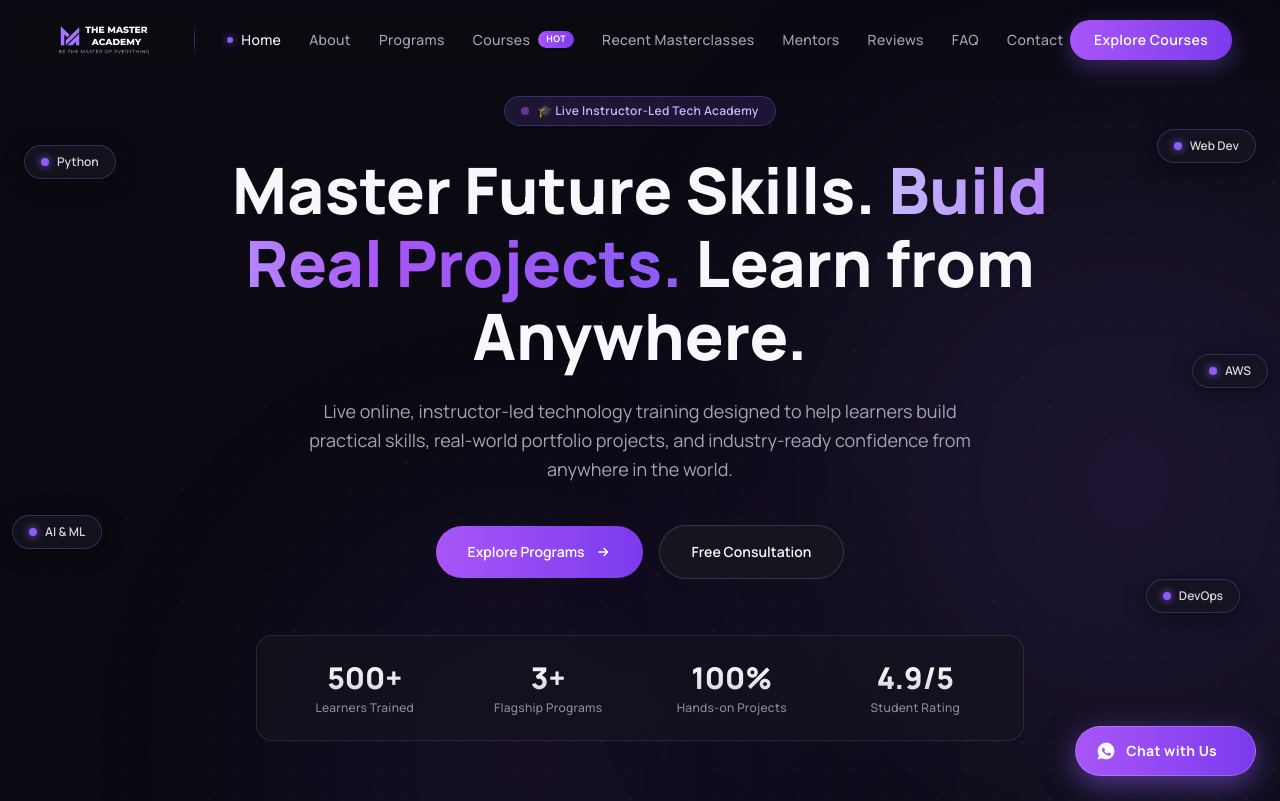
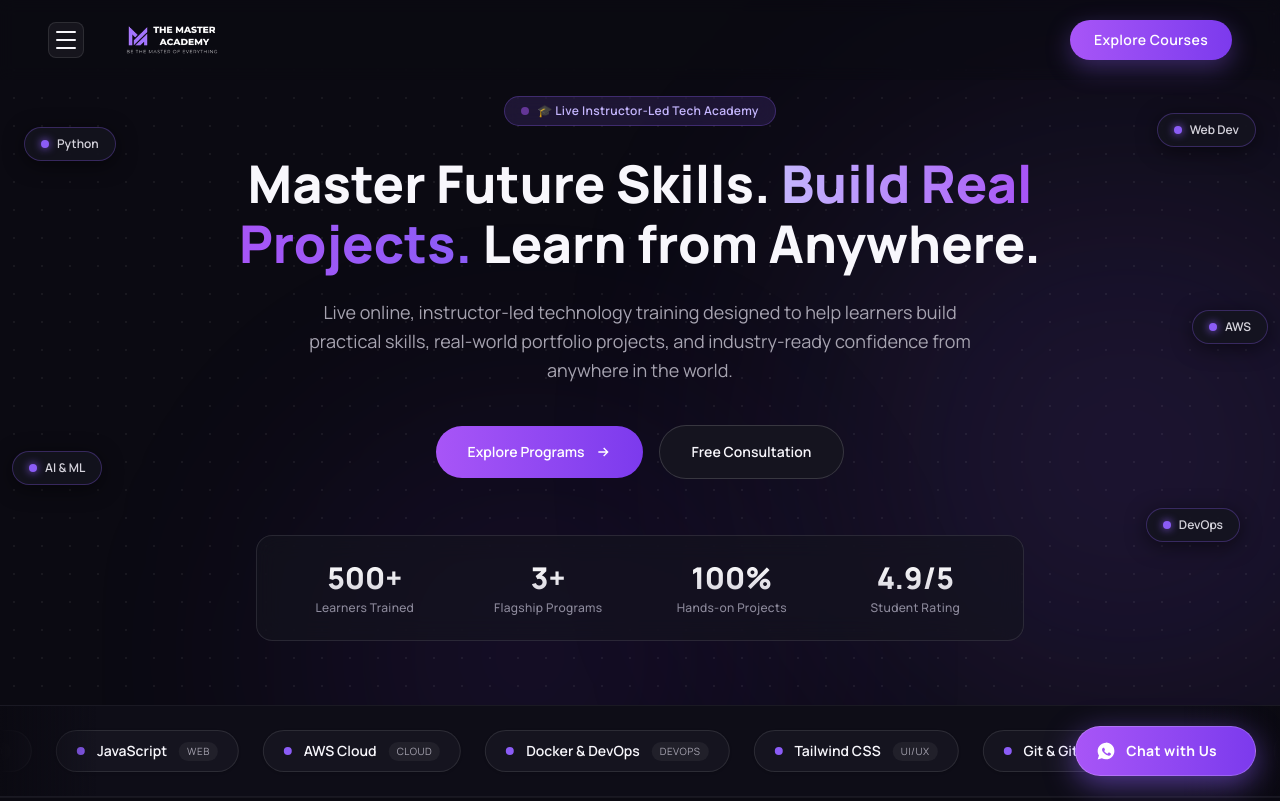
Before and after one commit to 9940-pg/The-master-academy, a React (Vite) app: page / in a window 1280 px wide. Shown: the top 801 px of the page. Built offline with nearby package versions, Linux system fonts and the light colour scheme.

Commit message:
Fix Logo import, Navbar overflow, WhyUs/Hero heading sizes

```diff
--- a/src/components/Hero.jsx
+++ b/src/components/Hero.jsx
@@ -57,7 +57,7 @@ export default function Hero() {
           🎓 Live Instructor-Led Tech Academy
         </div>
 
-        <h1 className="font-[Manrope] font-extrabold text-3xl sm:text-5xl md:text-6xl lg:text-[64px] leading-[1.14] text-[#F8F7FC] mb-5 sm:mb-6">
+        <h1 className="font-[Manrope] font-extrabold text-2xl sm:text-4xl md:text-5xl lg:text-[52px] leading-[1.15] text-[#F8F7FC] mb-5 sm:mb-6">
           Master Future Skills.{" "}
           <span className="bg-clip-text text-transparent bg-gradient-to-r from-[#C4B5FD] via-[#A855F7] to-[#8B5CF6]">
             Build Real Projects.
--- a/src/components/Logo.jsx
+++ b/src/components/Logo.jsx
@@ -4,6 +4,8 @@ export default function Logo({ className = "h-8 sm:h-9 md:h-10 w-auto" }) {
       <img
         src="/logo.png"
         alt="The Master Academy"
+        draggable="false"
+        fetchPriority="high"
         className={`${className} object-contain transition-transform duration-300 group-hover:scale-[1.02]`}
       />
     </div>
--- a/src/components/Navbar.jsx
+++ b/src/components/Navbar.jsx
@@ -1,4 +1,4 @@
-import { useEffect, useState } from "react";
+import { useEffect, useRef, useState } from "react";
 import Logo from "./Logo";
 
 const links = [
@@ -6,7 +6,7 @@ const links = [
   { label: "About", to: "#about" },
   { label: "Programs", to: "#programs" },
   { label: "Courses", to: "#courses", badge: "HOT" },
-  { label: "Recent Masterclasses", to: "#masterclasses" },
+  { label: "Masterclasses", to: "#masterclasses" },
   { label: "Mentors", to: "#trainers" },
   { label: "Reviews", to: "#success" },
   { label: "FAQ", to: "#faq" },
@@ -18,12 +18,15 @@ export default function Navbar() {
   const [menuOpen, setMenuOpen] = useState(false);
   const [loaded, setLoaded] = useState(false);
   const [activeSection, setActiveSection] = useState("#home");
+  const tickingRef = useRef(false);
 
   useEffect(() => {
     const onScroll = () => {
+      if (tickingRef.current) return;
+      tickingRef.current = true;
+      window.requestAnimationFrame(() => {
         setScrolled(window.scrollY > 40);
 
-      // Determine active section based on scroll position
         const scrollPos = window.scrollY + 120;
         for (let i = links.length - 1; i >= 0; i--) {
           const sec = document.querySelector(links[i].to);
@@ -32,6 +35,8 @@ export default function Navbar() {
             break;
           }
         }
+        tickingRef.current = false;
+      });
     };
 
     window.addEventListener("scroll", onScroll);
@@ -66,54 +71,36 @@ export default function Navbar() {
     <nav
       className={`fixed top-0 left-0 right-0 z-50 flex items-center justify-between
       h-20 px-4 sm:px-6 md:px-12 border-b transition-all duration-300
-      ${
-        solid
+      ${solid
           ? "bg-[#0B0A12]/92 backdrop-blur-md border-white/10 shadow-lg shadow-black/40"
           : "bg-[#0B0A12]/40 backdrop-blur-sm border-transparent"
         }`}
     >
-      {/* Left: Hamburger (mobile) + Exact Logo + Hairline Divider + Navlinks */}
-      <div className="flex items-center gap-4 md:gap-8">
-        {/* Mobile Hamburger */}
+      {/* Left: Hamburger (below 2xl) + Logo + Hairline + Navlinks (2xl+ only) */}
+      <div className="flex items-center gap-4 md:gap-8 min-w-0">
         <button
           type="button"
           aria-label="Menu"
           aria-expanded={menuOpen}
           onClick={() => setMenuOpen((v) => !v)}
-          className="xl:hidden flex flex-col justify-center items-center gap-1.5 w-9 h-9 rounded-lg bg-white/5 border border-white/10 shrink-0"
+          className="2xl:hidden flex flex-col justify-center items-center gap-1.5 w-9 h-9 rounded-lg bg-white/5 border border-white/10 shrink-0"
         >
-          <span
-            className={`block h-0.5 w-5 rounded-full bg-[#F8F7FC] transition-all duration-300 ${menuOpen ? "rotate-45 translate-y-[6.5px]" : ""
-              }`}
-          />
-          <span
-            className={`block h-0.5 w-5 rounded-full bg-[#F8F7FC] transition-all duration-300 ${menuOpen ? "opacity-0" : "opacity-100"
-              }`}
-          />
-          <span
-            className={`block h-0.5 w-5 rounded-full bg-[#F8F7FC] transition-all duration-300 ${menuOpen ? "-rotate-45 -translate-y-[6.5px]" : ""
-              }`}
-          />
+          <span className={`block h-0.5 w-5 rounded-full bg-[#F8F7FC] transition-all duration-300 ${menuOpen ? "rotate-45 translate-y-[6.5px]" : ""}`} />
+          <span className={`block h-0.5 w-5 rounded-full bg-[#F8F7FC] transition-all duration-300 ${menuOpen ? "opacity-0" : "opacity-100"}`} />
+          <span className={`block h-0.5 w-5 rounded-full bg-[#F8F7FC] transition-all duration-300 ${menuOpen ? "-rotate-45 -translate-y-[6.5px]" : ""}`} />
         </button>
 
-        {/* Exact Website Logo */}
-        <a
-          href="#home"
-          onClick={(e) => handleNavClick(e, "#home")}
-          className="flex items-center focus:outline-none"
-        >
+        <a href="#home" onClick={(e) => handleNavClick(e, "#home")} className="flex items-center focus:outline-none shrink-0">
           <Logo className="h-8 sm:h-9 md:h-10 w-auto" />
         </a>
 
-        {/* Hairline Divider — animates in on mount */}
         <div
-          className={`hidden xl:block w-px bg-gradient-to-b from-transparent via-[#8B5CF6]/50 to-transparent
+          className={`hidden 2xl:block w-px bg-gradient-to-b from-transparent via-[#8B5CF6]/50 to-transparent
           transition-all duration-700 ease-out
           ${loaded ? "h-8 opacity-100" : "h-0 opacity-0"}`}
         />
 
-        {/* Navlinks with dot reveal on hover & active state */}
-        <ul className="hidden xl:flex items-center gap-7 list-none">
+        <ul className="hidden 2xl:flex items-center gap-5 list-none">
           {links.map(({ label, to, badge }) => {
             const active = activeSection === to;
             return (
@@ -122,20 +109,16 @@ export default function Navbar() {
                   href={to}
                   onClick={(e) => handleNavClick(e, to)}
                   aria-current={active ? "page" : undefined}
-                  className={`group inline-flex items-center text-sm font-medium tracking-wide py-2 transition-colors duration-200
+                  className={`group inline-flex items-center text-[13px] font-medium tracking-wide py-2 whitespace-nowrap transition-colors duration-200
                     ${active ? "text-[#F8F7FC]" : "text-[#A6A3B0] hover:text-[#F8F7FC]"}`}
                 >
-                  {/* Glowing purple dot expands on hover or stays visible when active */}
                   <span
                     className={`h-1.5 rounded-full bg-[#8B5CF6] shadow-[0_0_8px_#8B5CF6] transition-all duration-300 ease-out
-                      ${active
-                        ? "w-1.5 opacity-100 mr-2"
-                        : "w-0 opacity-0 mr-0 group-hover:w-1.5 group-hover:opacity-100 group-hover:mr-2"
-                      }`}
+                      ${active ? "w-1.5 opacity-100 mr-2" : "w-0 opacity-0 mr-0 group-hover:w-1.5 group-hover:opacity-100 group-hover:mr-2"}`}
                   />
                   <span>{label}</span>
                   {badge && (
-                    <span className="ml-2 inline-block align-middle text-[9px] font-bold tracking-wider text-white px-2 py-0.5 rounded-full relative overflow-hidden bg-gradient-to-r from-[#A855F7] to-[#7C3AED] shadow-sm">
+                    <span className="ml-2 inline-block align-middle text-[9px] font-bold tracking-wider text-white px-2 py-0.5 rounded-full bg-gradient-to-r from-[#A855F7] to-[#7C3AED] shadow-sm">
                       {badge}
                     </span>
                   )}
@@ -146,21 +129,21 @@ export default function Navbar() {
         </ul>
       </div>
 
-      {/* Right: CTA Button */}
-      <div className="flex items-center gap-4">
+      {/* Right: CTA — shrink-0 so it can never get squeezed by the links */}
+      <div className="flex items-center gap-4 shrink-0">
         <a
           href="#courses"
           onClick={(e) => handleNavClick(e, "#courses")}
-          className="hidden sm:inline-flex items-center text-xs md:text-sm font-semibold tracking-wide text-white bg-gradient-to-r from-[#A855F7] to-[#7C3AED] hover:opacity-90 hover:scale-[1.02] active:scale-[0.98] rounded-full px-6 py-2.5 transition-all duration-300 shadow-[0_8px_24px_rgba(139,92,246,0.35)]"
+          className="hidden sm:inline-flex items-center text-xs md:text-sm font-semibold tracking-wide text-white bg-gradient-to-r from-[#A855F7] to-[#7C3AED] hover:opacity-90 hover:scale-[1.02] active:scale-[0.98] rounded-full px-6 py-2.5 transition-all duration-300 shadow-[0_8px_24px_rgba(139,92,246,0.35)] whitespace-nowrap"
         >
           Explore Courses
         </a>
       </div>
 
-      {/* Mobile Nav Panel */}
+      {/* Mobile / tablet / laptop nav panel — shown below 2xl */}
       <div
         aria-hidden={!menuOpen}
-        className={`xl:hidden fixed top-20 left-0 right-0 bg-[#0B0A12]/98 backdrop-blur-xl
+        className={`2xl:hidden fixed top-20 left-0 right-0 bg-[#0B0A12]/98 backdrop-blur-xl
         border-b border-white/10 overflow-y-auto transition-all duration-300 ease-in-out
         ${menuOpen ? "max-h-[calc(100vh-5rem)] opacity-100 py-6" : "max-h-0 opacity-0 py-0 pointer-events-none"}`}
       >
@@ -177,10 +160,7 @@ export default function Navbar() {
                     ${active ? "text-[#C4B5FD]" : "text-[#A6A3B0] hover:text-[#F8F7FC]"}`}
                 >
                   <div className="flex items-center">
-                    <span
-                      className={`h-1.5 rounded-full bg-[#8B5CF6] transition-all duration-300 ${active ? "w-1.5 opacity-100 mr-2" : "w-0 opacity-0 mr-0"
-                        }`}
-                    />
+                    <span className={`h-1.5 rounded-full bg-[#8B5CF6] transition-all duration-300 ${active ? "w-1.5 opacity-100 mr-2" : "w-0 opacity-0 mr-0"}`} />
                     <span>{label}</span>
                     {badge && (
                       <span className="ml-2 text-[9px] font-bold text-white px-2 py-0.5 rounded-full bg-[#8B5CF6]">
--- a/src/components/WhyUs.jsx
+++ b/src/components/WhyUs.jsx
@@ -42,10 +42,10 @@ export default function WhyUs() {
           <span className="block text-xs font-bold tracking-[2.5px] text-[#C4B5FD] uppercase mb-3">
             WHY CHOOSE US
           </span>
-          <h2 className="font-sans font-extrabold text-2xl sm:text-3xl md:text-[40px] leading-[1.15] text-[#F8F7FC] mb-4 sm:mb-5 break-words">
+          <h2 className="font-[Manrope] font-extrabold text-2xl sm:text-3xl md:text-[40px] leading-[1.15] text-[#F8F7FC] mb-4 sm:mb-5">
             What Makes Master Academy Different
           </h2>
-          <p className="text-[#A6A3B0] text-sm sm:text-base md:text-lg leading-relaxed italic">
+          <p className="text-[#A6A3B0] text-xs sm:text-sm md:text-base leading-relaxed italic">
             "We don't just teach syntax — we cultivate confident, employable problem-solvers."
           </p>
         </div>
@@ -72,7 +72,7 @@ export default function WhyUs() {
                 <polyline points="12 6 12 12 16 14" />
               </svg>
             </div>
-            <h3 className="font-sans font-bold text-xl sm:text-2xl text-[#F8F7FC] mb-5 sm:mb-6">
+            <h3 className="font-[Manrope] font-bold text-xl sm:text-2xl text-[#F8F7FC] mb-5 sm:mb-6">
               Flexible & Accessible Learning
             </h3>
             <ul className="flex flex-col gap-3.5 sm:gap-4">
@@ -91,7 +91,7 @@ export default function WhyUs() {
                 <path d="M22 19a2 2 0 01-2 2H4a2 2 0 01-2-2V5a2 2 0 012-2h5l2 3h9a2 2 0 012 2z" />
               </svg>
             </div>
-            <h3 className="font-sans font-bold text-xl sm:text-2xl text-[#F8F7FC] mb-5 sm:mb-6">
+            <h3 className="font-[Manrope] font-bold text-xl sm:text-2xl text-[#F8F7FC] mb-5 sm:mb-6">
               End-to-End Career Acceleration
             </h3>
             <ul className="flex flex-col gap-3.5 sm:gap-4">
```
Lines whose indentation alone changed are shown as unchanged.
